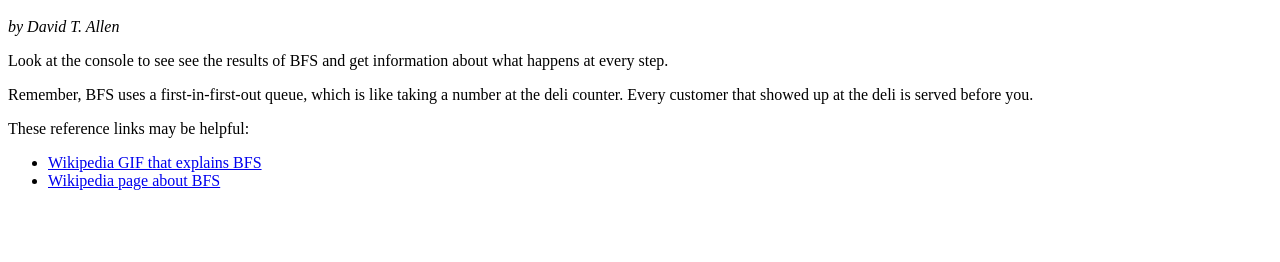
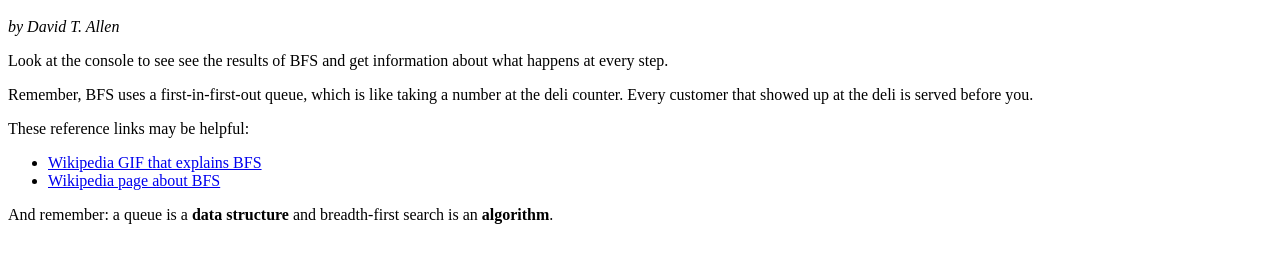
Before and after one commit to bitlather/academy-pgh-sessions, a plain HTML site: page 2017-03-21-bfs.html in a window 1280 px wide. Shown: the part 48-310 px from the top of the page. Drawn offline with Linux system fonts and the light colour scheme.

Commit message:
Update 2017-03-21-bfs.html

```diff
--- a/2017-03-21-bfs.html
+++ b/2017-03-21-bfs.html
@@ -12,6 +12,8 @@
     <li><a href="https://en.wikipedia.org/wiki/Breadth-first_search#/media/File:Animated_BFS.gif">Wikipedia GIF that explains BFS</a></li>
     <li><a href="https://en.wikipedia.org/wiki/Breadth-first_search">Wikipedia page about BFS</a></li>
 </ul>
+
+<p>And remember: a queue is a <b>data structure</b> and breadth-first search is an <b>algorithm</b>.</p>
 
 <script>
 class Queue {
```
